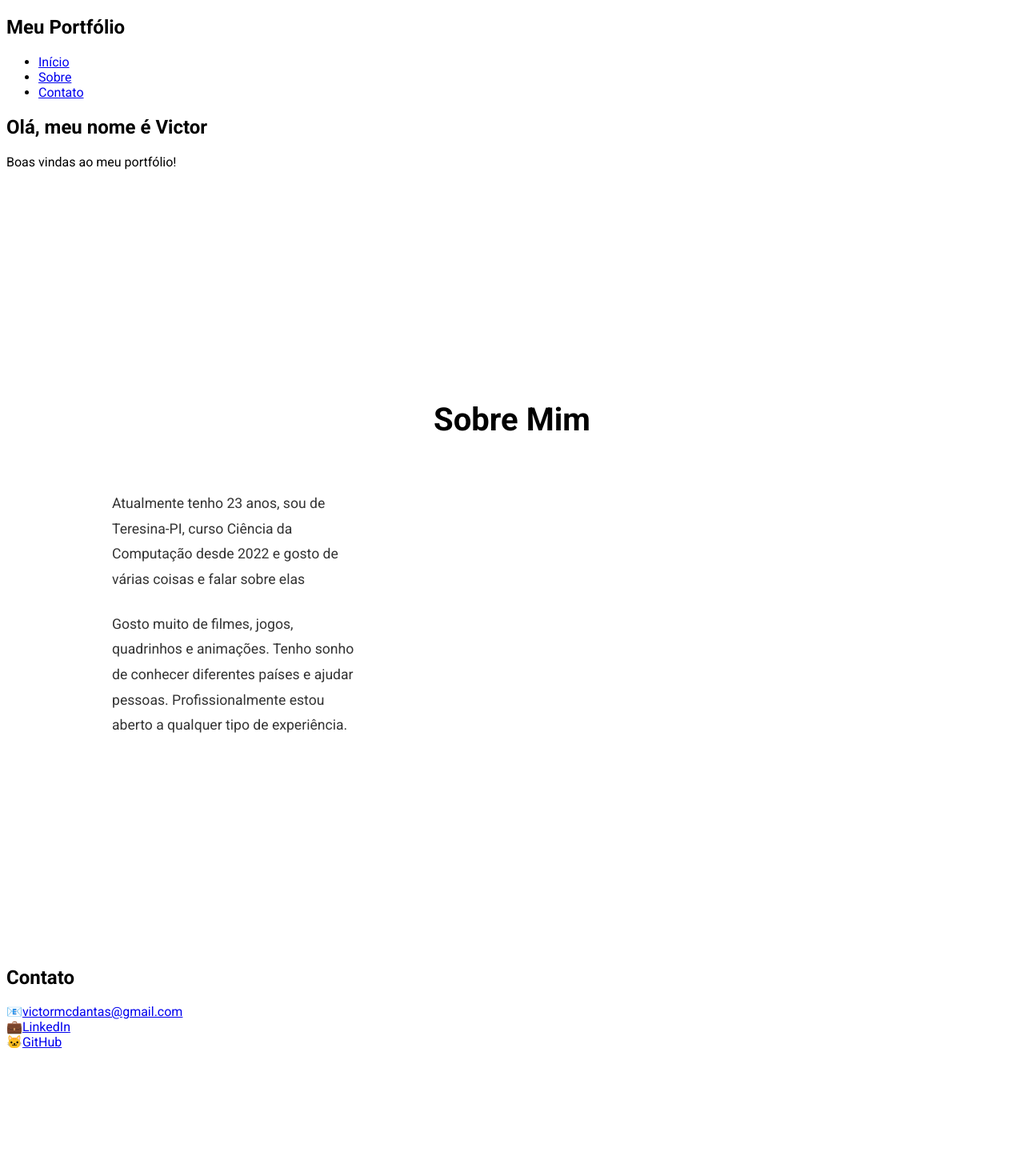
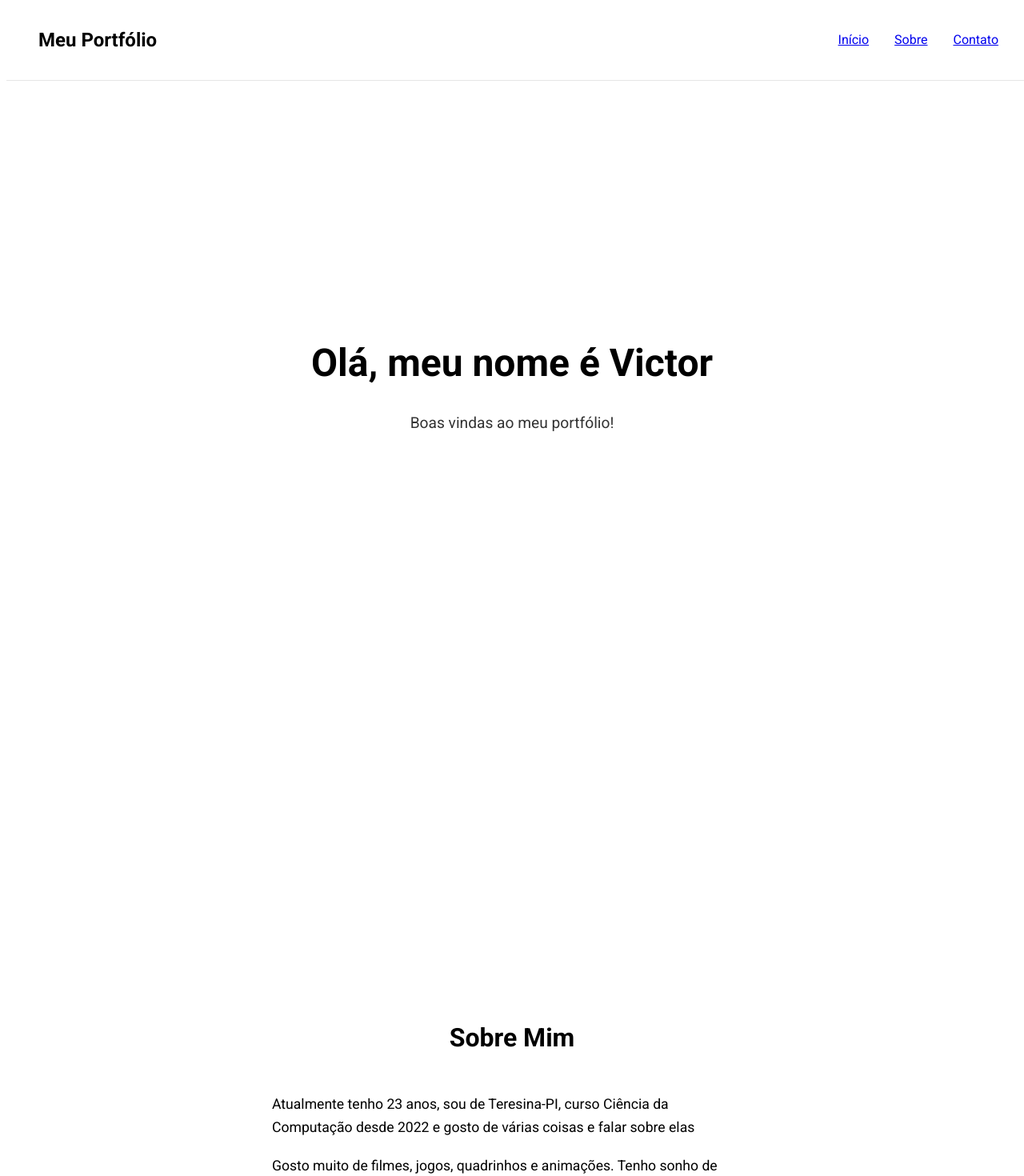
Before and after one commit to victormcdantas02/Projeto-Portifolio-Web, a Next.js app in the folder my-site/: page / in a window 1280 px wide. Shown: the top 1470 px of the page at 80% size. Before the commit the page ends 1320 px from the top, so only its background shows below. Built offline with nearby package versions, Linux system fonts and the light colour scheme.

Commit message:
Algumas alterações

```diff
--- a/my-site/app/globals.css
+++ b/my-site/app/globals.css
@@ -1,104 +1,131 @@
+/* Fonte Roboto */
 @import url('https://fonts.googleapis.com/css2?family=Roboto:wght@300;400;500;700&display=swap');
 
 body {
-  color: var(--foreground);
-  background: var(--background);
   font-family: 'Roboto', Arial, Helvetica, sans-serif;
-  -webkit-font-smoothing: antialiased;
-  -moz-osx-font-smoothing: grayscale;
 }
 
-.container {
+/* Header */
+header {
+  position: fixed;
+  top: 0;
+  width: 100%;
+  background: var(--background);
+  border-bottom: 1px solid rgba(128, 128, 128, 0.2);
+  z-index: 100;
+}
+
+nav {
+  display: flex;
+  justify-content: space-between;
+  align-items: center;
+  padding: 1rem 2rem;
   max-width: 1200px;
   margin: 0 auto;
-  padding: 0 20px;
 }
 
-#about {
+nav ul {
+  display: flex;
+  list-style: none;
+  gap: 2rem;
+}
+
+nav a:hover {
+  opacity: 0.7;
+}
+
+/* Seções */
+section {
+  padding: 4rem 2rem;
+  max-width: 1000px;
+  margin: 0 auto;
   min-height: 100vh;
   display: flex;
   flex-direction: column;
   justify-content: center;
-  padding: 80px 0;
 }
 
+#hero {
+  text-align: center;
+}
+
+#hero h1 {
+  font-size: 3rem;
+  margin-bottom: 1rem;
+}
+
+#hero p {
+  font-size: 1.2rem;
+  opacity: 0.8;
+}
+
+/* Sobre */
 #about h2 {
-  font-size: 2.5rem;
-  font-weight: 700;
+  font-size: 2rem;
+  margin-bottom: 2rem;
   text-align: center;
-  margin-bottom: 3rem;
-  color: var(--foreground);
 }
 
 .about-content {
-  display: grid;
-  grid-template-columns: 1fr 2fr;
-  gap: 3rem;
-  align-items: center;
-  max-width: 1000px;
+  max-width: 600px;
   margin: 0 auto;
 }
 
-.about-photo {
-  display: flex;
-  justify-content: center;
+.about-text p {
+  font-size: 1.1rem;
+  line-height: 1.7;
+  margin-bottom: 1rem;
 }
 
-.about-photo img {
-  border-radius: 50%;
-  object-fit: cover;
-  box-shadow: 0 15px 35px rgba(0, 0, 0, 0.1);
-  transition: transform 0.3s ease;
+/* Contato */
+#contact h2 {
+  font-size: 2rem;
+  margin-bottom: 2rem;
+  text-align: center;
 }
 
-@media (prefers-color-scheme: dark) {
-  .about-photo img {
-    box-shadow: 0 15px 35px rgba(255, 255, 255, 0.1);
-  }
+.contact-links {
+  display: flex;
+  flex-direction: column;
+  gap: 1rem;
+  max-width: 400px;
+  margin: 0 auto;
 }
 
-.about-photo img:hover {
-  transform: scale(1.05);
+.contact-item {
+  display: flex;
+  align-items: center;
+  gap: 1rem;
+  padding: 1rem;
+  border: 1px solid rgba(128, 128, 128, 0.2);
+  border-radius: 8px;
+  transition: transform 0.2s;
 }
 
-.about-text {
-  font-size: 1.1rem;
-  line-height: 1.8;
-  color: var(--foreground);
-  opacity: 0.8;
+.contact-item:hover {
+  transform: translateY(-2px);
 }
 
-.about-text p {
-  margin-bottom: 1.5rem;
+.contact-item span {
+  font-size: 1.5rem;
 }
 
+/* Mobile */
 @media (max-width: 768px) {
-  .about-content {
-    grid-template-columns: 1fr;
-    gap: 2rem;
-    text-align: center;
+  nav {
+    flex-direction: column;
+    gap: 1rem;
   }
 
-  #about h2 {
+  nav ul {
+    gap: 1rem;
+  }
+
+  #hero h1 {
     font-size: 2rem;
   }
 
-  .about-text {
-    font-size: 1rem;
+  section {
+    padding: 3rem 1rem;
   }
 }
-
-@media (max-width: 480px) {
-  .about-photo img {
-    width: 200px;
-    height: 200px;
-  }
-
-  #about {
-    padding: 60px 0;
-  }
-
-  .container {
-    padding: 0 15px;
-  }
-}
--- a/my-site/app/page.js
+++ b/my-site/app/page.js
@@ -1,7 +1,7 @@
 export default function Home() {
   return (
     <div>
-      {/* Header/Navegação */}
+
       <header>
         <nav>
           <h1>Meu Portfólio</h1>
@@ -13,13 +13,13 @@ export default function Home() {
         </nav>
       </header>
 
-      {/* Seção Principal */}
+
       <section id="hero">
         <h1>Olá, meu nome é Victor</h1>
         <p>Boas vindas ao meu portfólio!</p>
       </section>
 
-      {/* Sobre */}
+
       <section id="about">
         <h2>Sobre Mim</h2>
         <div className="about-content">
@@ -30,9 +30,9 @@ export default function Home() {
         </div>
       </section>
 
-      {/* Contato */}
+
       <section id="contact">
-        <h2>Contato</h2>
+        <h2>Meus contatos</h2>
         <div className="contact-links">
           <div className="contact-item">
             <span>📧</span>
```
